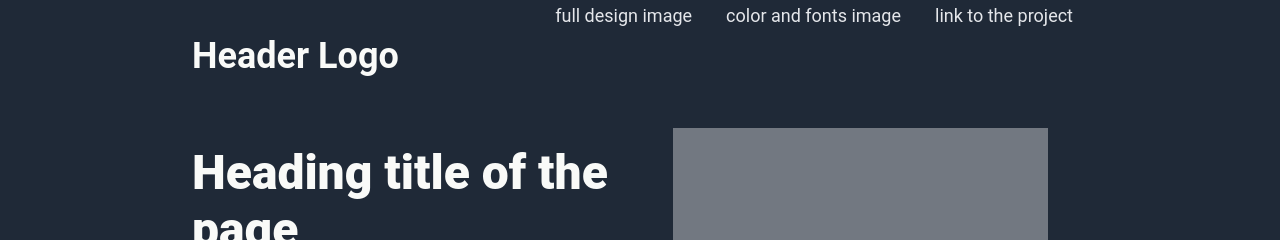
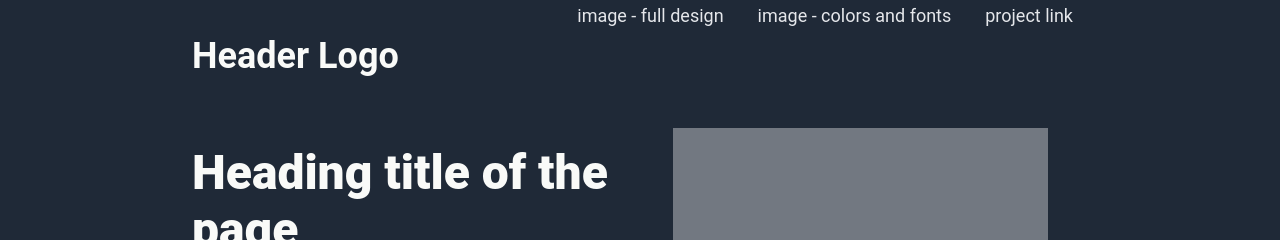
Before and after one commit to iankalicz/the_odin_project_landing_page, a plain HTML site: page index.html in a window 1280 px wide. Shown: the top 240 px of the page. Drawn offline with Linux system fonts and the light colour scheme.

Commit message:
Fix links in nav

```diff
--- a/index.html
+++ b/index.html
@@ -14,9 +14,9 @@
             <h1>Header Logo</h1>
         </div>
         <div class="smallText" id="navLinks">
-            <a href="../design_images/01.png" target="_blank">full design image</a>
-            <a href="../design_images/02.png" target="_blank">color and fonts image</a>
-            <a href="https://www.theodinproject.com/lessons/foundations-landing-page" target="_blank">link to the project</a>
+            <a href="design_images/01.png" target="_blank">image - full design</a>
+            <a href="design_images/02.png" target="_blank">image - colors and fonts</a>
+            <a href="https://www.theodinproject.com/lessons/foundations-landing-page" target="_blank">project link</a>
         </div>
     </nav>
 
```
